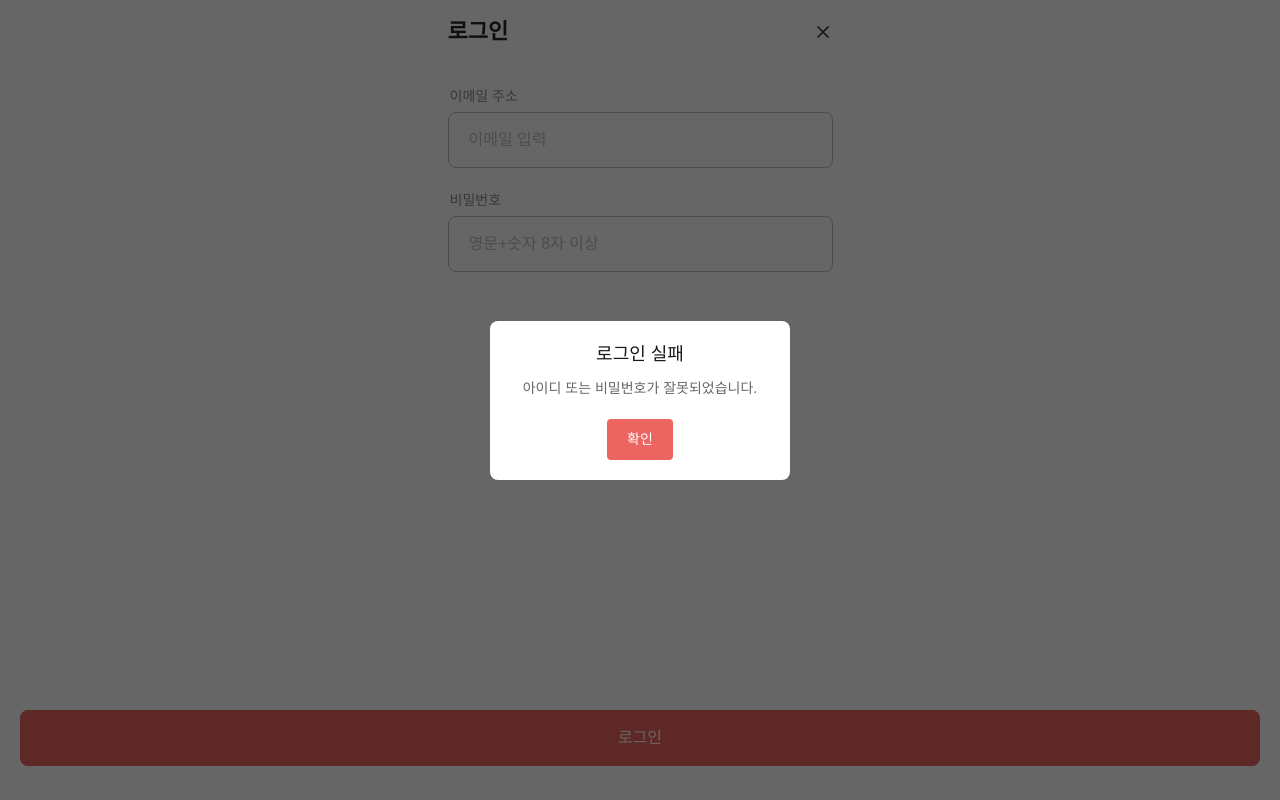
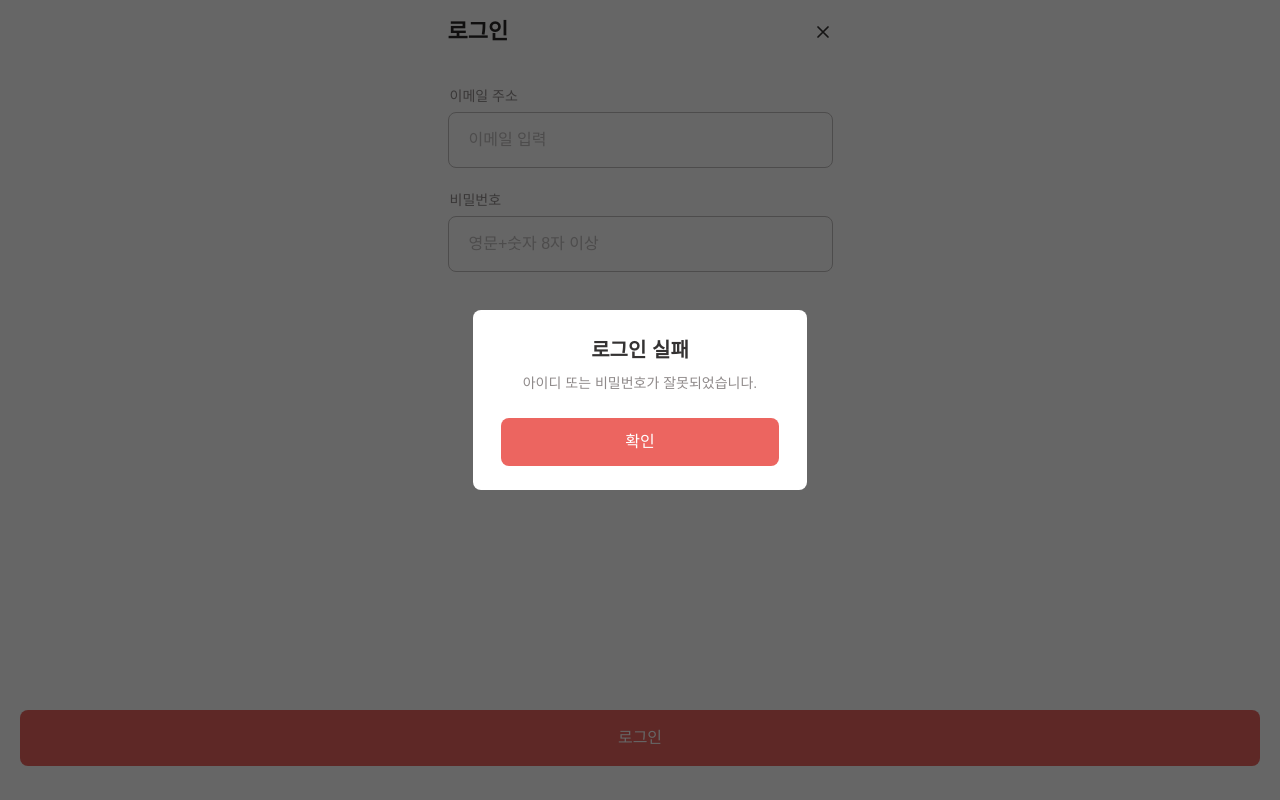
Before and after one commit to KDT-2024-FirstStep-Team/first-step-frontend, a React (Vite) app: page /login in a window 1280 px wide. Both pictures are taken after a click on the button "로그인". Built offline with nearby package versions, Linux system fonts and the light colour scheme; a web font is replaced by a local one.

Commit message:
feat: Modal 컴포넌트 구현

```diff
--- a/src/components/BackHeader.tsx
+++ b/src/components/BackHeader.tsx
@@ -1,4 +1,3 @@
-import React from 'react';
 import { useNavigate } from 'react-router-dom';
 import styled from 'styled-components';
 
--- a/src/components/CloseHeader.tsx
+++ b/src/components/CloseHeader.tsx
@@ -1,4 +1,3 @@
-import React from 'react';
 import { useNavigate } from 'react-router-dom';
 import styled from 'styled-components';
 
--- /dev/null
+++ b/src/components/Modal.tsx
@@ -0,0 +1,81 @@
+import styled from 'styled-components';
+
+interface ModalProps {
+  title: string;
+  message: string;
+  onClose: () => void;
+  buttonText?: string;
+}
+
+const Modal: React.FC<ModalProps> = ({
+  title,
+  message,
+  onClose,
+  buttonText = '확인',
+}) => (
+  <ModalOverlay>
+    <ModalContent>
+      <ModalTitle>{title}</ModalTitle>
+      <ModalMessage>{message}</ModalMessage>
+      <ModalButton onClick={onClose}>{buttonText}</ModalButton>
+    </ModalContent>
+  </ModalOverlay>
+);
+
+const ModalOverlay = styled.div`
+  position: fixed;
+  top: 0;
+  left: 0;
+  right: 0;
+  bottom: 0;
+  background: rgba(0, 0, 0, 0.6);
+  display: flex;
+  align-items: center;
+  justify-content: center;
+  z-index: 1000;
+`;
+
+const ModalContent = styled.div`
+  width: 334px;
+  padding: 30px 28px 24px 28px;
+  background: var(--gr100);
+  border-radius: 8px;
+  text-align: center;
+`;
+
+const ModalTitle = styled.h2`
+  color: var(--gr30);
+  text-align: center;
+  font-size: 20px;
+  font-weight: 600;
+  line-height: 100%;
+  margin-bottom: 16px;
+`;
+
+const ModalMessage = styled.p`
+  color: var(--gr50);
+  text-align: center;
+  font-size: 14px;
+  font-weight: 400;
+  line-height: 100%;
+  margin-bottom: 28px;
+`;
+
+const ModalButton = styled.button`
+  width: 100%;
+  height: 48px;
+  font-size: 16px;
+  font-weight: 500;
+  color: var(--gr100);
+  background-color: var(--pr10);
+  border: none;
+  border-radius: 8px;
+  cursor: pointer;
+  transition: background-color 0.3s;
+
+  &:hover {
+    background-color: var(--pr20);
+  }
+`;
+
+export default Modal;
--- a/src/pages/Login.tsx
+++ b/src/pages/Login.tsx
@@ -1,9 +1,11 @@
+// Login.tsx
 import React, { useState } from 'react';
 import styled from 'styled-components';
 import { useNavigate } from 'react-router-dom';
 import TextInput from '@/components/TextInput';
 import CloseHeader from '@/components/CloseHeader';
 import Button from '@/components/Button';
+import Modal from '@/components/Modal';
 
 const Login = () => {
   const [email, setEmail] = useState('');
@@ -48,17 +50,11 @@ const Login = () => {
           <Button text="로그인" onClick={onLogin} />
         </ButtonContainer>
         {showModal && (
-          <ModalOverlay>
-            <ModalContent>
-              <ModalTitle>로그인 실패</ModalTitle>
-              <ModalMessage>
-                아이디 또는 비밀번호가 잘못되었습니다.
-              </ModalMessage>
-              <ModalButton onClick={() => setShowModal(false)}>
-                확인
-              </ModalButton>
-            </ModalContent>
-          </ModalOverlay>
+          <Modal
+            title="로그인 실패"
+            message="아이디 또는 비밀번호가 잘못되었습니다."
+            onClose={() => setShowModal(false)}
+          />
         )}
       </PageContainer>
     </Wrapper>
@@ -108,46 +104,4 @@ const ButtonContainer = styled.div`
   justify-content: center;
 `;
 
-const ModalOverlay = styled.div`
-  position: fixed;
-  top: 0;
-  left: 0;
-  right: 0;
-  bottom: 0;
-  background: rgba(0, 0, 0, 0.6);
-  display: flex;
-  align-items: center;
-  justify-content: center;
-  z-index: 1000;
-`;
-
-const ModalContent = styled.div`
-  width: 300px;
-  padding: 20px;
-  background: var(--gr100);
-  border-radius: 8px;
-  text-align: center;
-`;
-
-const ModalTitle = styled.h2`
-  font-size: 18px;
-  margin-bottom: 10px;
-`;
-
-const ModalMessage = styled.p`
-  font-size: 14px;
-  color: #666;
-  margin-bottom: 20px;
-`;
-
-const ModalButton = styled.button`
-  padding: 10px 20px;
-  font-size: 14px;
-  color: var(--gr100);
-  background-color: var(--pr10);
-  border: none;
-  border-radius: 4px;
-  cursor: pointer;
-`;
-
 export default Login;
```
